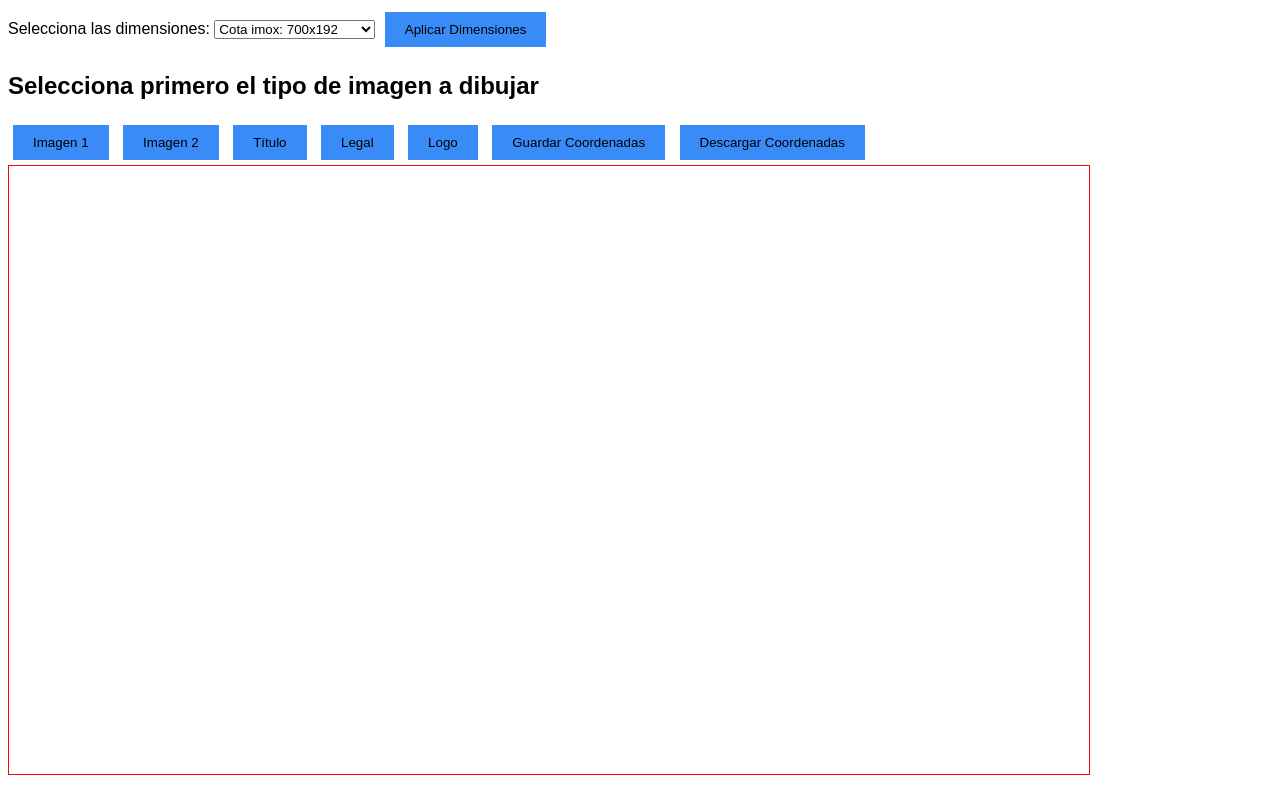
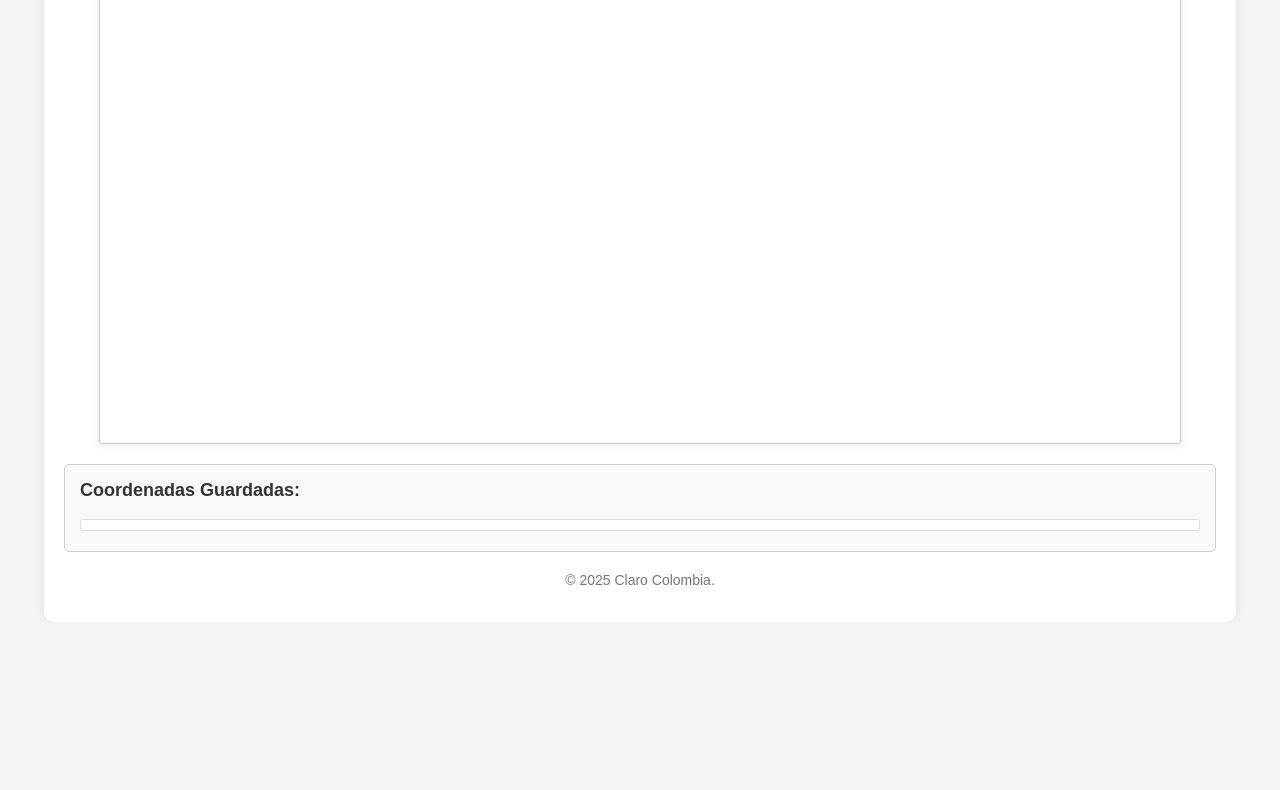
Before and after one commit to SergioANJ/PROYECTOctopus, a plain HTML site: page Proyecto_octopus/Pagina_web/index.html in a window 1280 px wide. Shown: the part 542-1332 px from the top of the page. After the commit the page ends 1164 px from the top, so only its background shows below. Drawn offline with Linux system fonts and the light colour scheme.

Commit message:
Update styles.css

```diff
--- a/Proyecto_octopus/Pagina_web/styles.css
+++ b/Proyecto_octopus/Pagina_web/styles.css
@@ -1,9 +1,60 @@
-canvas {
-    border: 1px solid rgb(241, 9, 9);
+body {
+    font-family: Arial, sans-serif;
+    background-color: #f4f4f4;
+    margin: 0;
+    padding: 0;
+    display: flex;
+    justify-content: center;
+    align-items: center;
+    min-height: 100vh;
 }
 
-body {
-    font-family: Arial, sans-serif; /* Establecer una fuente básica */
+.container {
+    width: 90%;
+    max-width: 1700px; /* Ancho máximo del contenedor */
+    background-color: #fff;
+    padding: 20px;
+    box-shadow: 0 0 10px rgba(0, 0, 0, 0.1);
+    border-radius: 10px;
+    overflow-x: auto; /* Permite scroll horizontal si el contenido es muy ancho */
+}
+
+header {
+    text-align: center;
+    margin-bottom: 20px;
+}
+
+.logo {
+    width: 150px;
+    margin-bottom: 20px;
+}
+
+h1 {
+    font-size: 24px;
+    color: #333;
+}
+
+.menu {
+    margin-bottom: 20px;
+    text-align: center;
+}
+
+.menu label {
+    font-size: 16px;
+    color: #555;
+}
+
+.menu select {
+    padding: 10px;
+    font-size: 16px;
+    border: 1px solid #ccc;
+    border-radius: 5px;
+    margin-right: 10px;
+}
+
+.buttons {
+    text-align: center;
+    margin-bottom: 20px;
 }
 
 .button {
@@ -11,38 +62,53 @@ body {
     margin: 5px;
     border: none;
     cursor: pointer;
-    background-color: rgb(57, 140, 248); /* Color original */
-    transition: background-color 0.3s; /* Transición suave */
-    position: relative; /* Necesario para el efecto de animación */
-    overflow: hidden; /* Para ocultar el contenido que se sale */
+    background-color: #007bff;
+    color: #fff;
+    border-radius: 5px;
+    transition: background-color 0.3s, transform 0.3s;
 }
 
-.button span {
-    display: inline-block;
-    transition: transform 0.3s;
+.button:hover {
+    background-color: #b30068;
+    transform: translateY(-2px);
 }
 
-.button.in span {
-    transform: translateY(-10px); /* Efecto de movimiento hacia arriba */
-}
-
-.button.out span {
-    transform: translateY(10px); /* Efecto de movimiento hacia abajo */
+canvas {
+    border: 1px solid #ccc;
+    display: block;
+    margin: 20px auto;
+    border-radius: 3px;
+    box-shadow: 0 0 10px rgba(0, 0, 0, 0.1);
+    max-width: 100%; /* Asegura que el canvas no se salga del contenedor */
+    height: auto; /* Mantiene la proporción del canvas */
 }
 
 #coordinates {
-    position: absolute; /* Posicionamiento absoluto */
-    top: 300px; /* Distancia desde la parte superior */
-    right: 20px; /* Distancia desde la parte derecha */
-    padding: 10px; /* Espaciado interno */
-    border: 1px solid #ccc; /* Borde */
-    border-radius: 5px; /* Bordes redondeados */
-    background-color: #f9f9f9; /* Color de fondo */
-    max-width: 340px; /* Ancho máximo */
+    margin-top: 20px;
+    padding: 15px;
+    border: 1px solid #ccc;
+    border-radius: 5px;
+    background-color: #f9f9f9;
+    max-width: 100%;
 }
+
+#coordinates h3 {
+    margin-top: 0;
+    font-size: 18px;
+    color: #333;
+}
+
 #coordinates div {
-    margin: 5px 0; /* Espaciado entre las coordenadas */
-    padding: 5px; /* Espaciado interno */
-    border: 1px solid #ccc; /* Borde */
-    border-radius: 3px; /* Bordes redondeados */
+    margin: 5px 0;
+    padding: 5px;
+    border: 1px solid #ddd;
+    border-radius: 3px;
+    background-color: #fff;
 }
+
+footer {
+    text-align: center;
+    margin-top: 20px;
+    font-size: 14px;
+    color: #777;
+}
```
